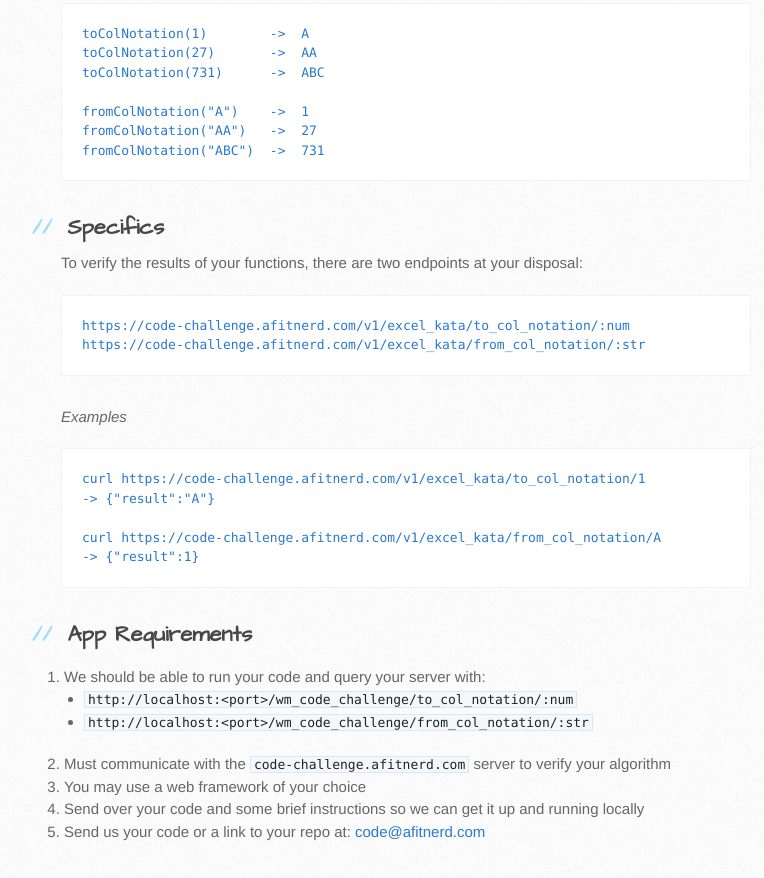
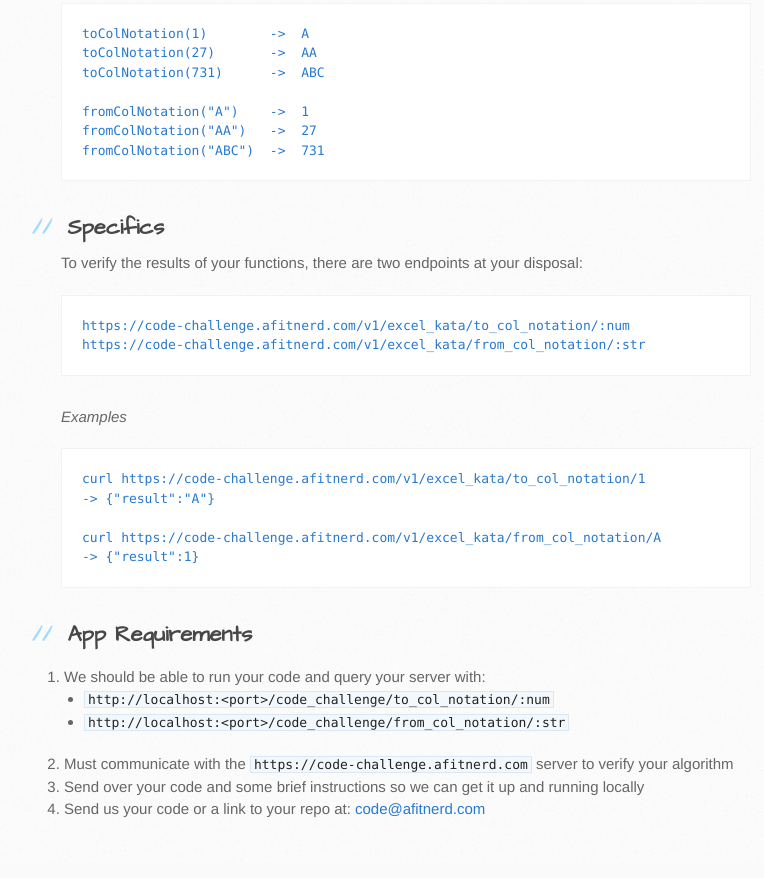
Before and after one commit to dogeared/excel_kata, a plain HTML site: page index.html in a window 1280 px wide. Shown: the part 702-1580 px from the top of the page, without its empty margins (109-873 px from the left). Drawn offline with Linux system fonts and the light colour scheme.

Commit message:
updated rules

```diff
--- a/index.html
+++ b/index.html
@@ -78,12 +78,11 @@
 <li>We should be able to run your code and query your server with:
 
 <ul>
-<li><code>http://localhost:&lt;port&gt;/wm_code_challenge/to_col_notation/:num</code></li>
-<li><code>http://localhost:&lt;port&gt;/wm_code_challenge/from_col_notation/:str</code></li>
+<li><code>http://localhost:&lt;port&gt;/code_challenge/to_col_notation/:num</code></li>
+<li><code>http://localhost:&lt;port&gt;/code_challenge/from_col_notation/:str</code></li>
 </ul>
 </li>
-<li>Must communicate with the <code>code-challenge.afitnerd.com</code> server to verify your algorithm</li>
-<li>You may use a web framework of your choice</li>
+<li>Must communicate with the <code>https://code-challenge.afitnerd.com</code> server to verify your algorithm</li>
 <li>Send over your code and some brief instructions so we can get it up and running locally</li>
 <li>Send us your code or a link to your repo at: <a href="mailto:code@afitnerd.com">code@afitnerd.com</a>
 </li>
```
